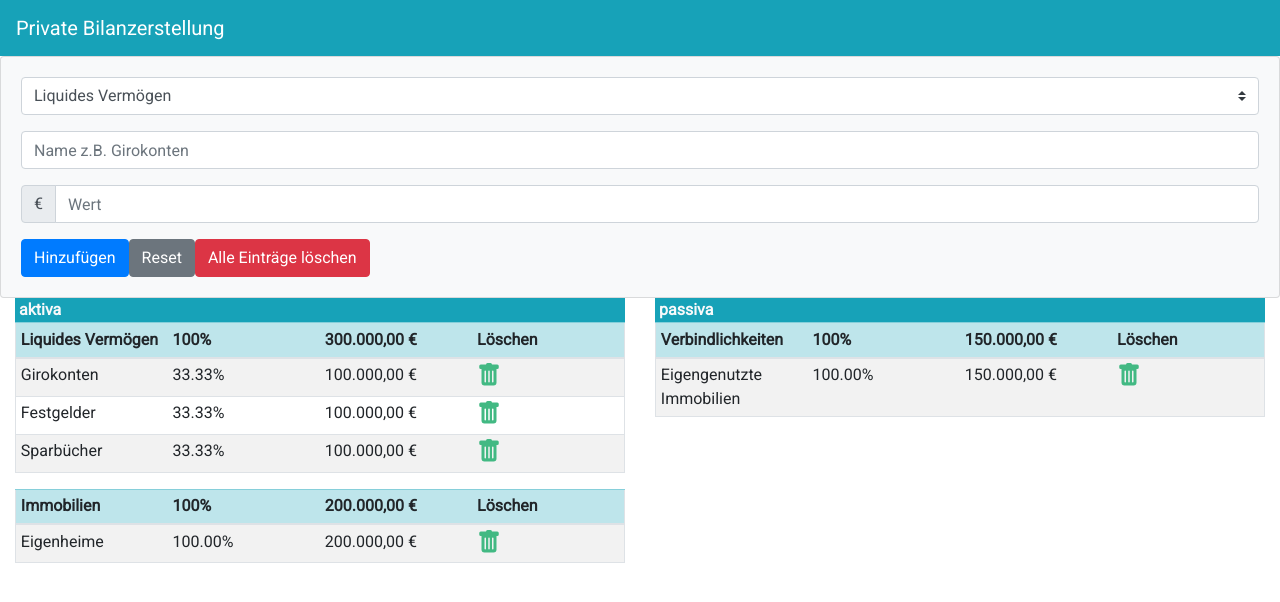
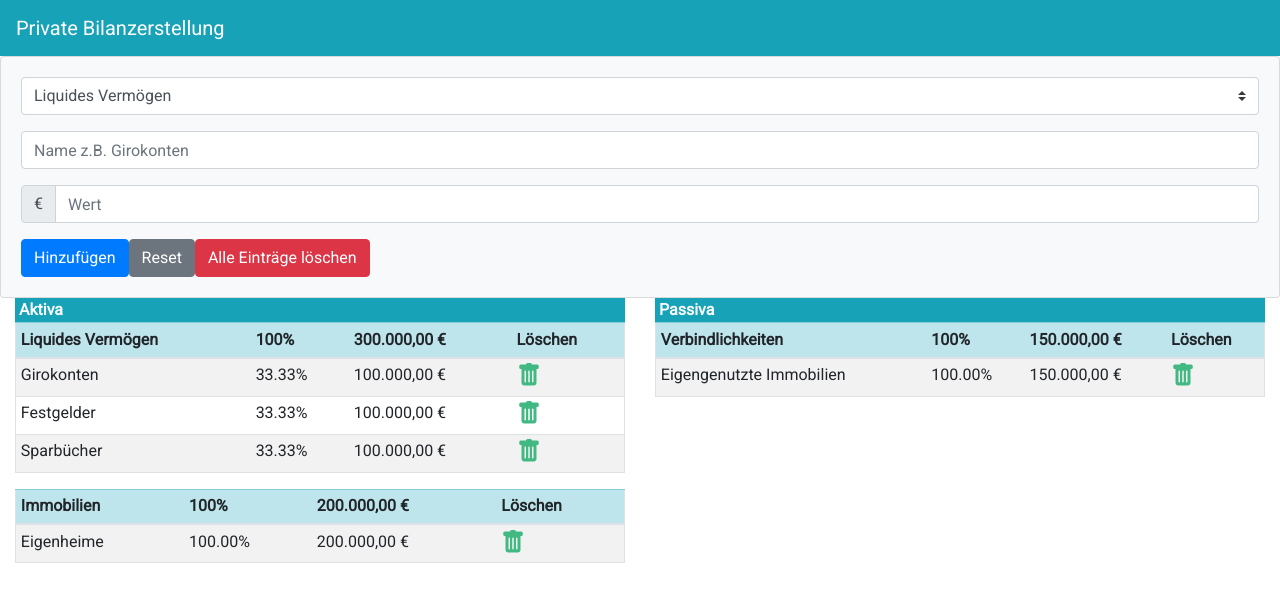
Before and after one commit to afshad1/pbs, a Vue app: page / in a window 1280 px wide. Shown: the top 602 px of the page. Built offline with nearby package versions, Linux system fonts and the light colour scheme.

Commit message:
header documentation; categories as objects

```diff
--- a/src/components/PBSTable.vue
+++ b/src/components/PBSTable.vue
@@ -3,24 +3,17 @@
     <b-container fluid>
       <b-row>
         <!-- For each category in cats -->
-        <b-col v-for="k in cats" :key="k.cat">
-          <!-- <b-card no-body>
-            <template v-slot:header>
-      <h5 class="mb-0">Hello World</h5>
-    </template>
-            <div class="bg-success text-light">
-              {{ k.cat }}
-            </div>
-          </b-card> -->
+        <b-col v-for="k in cats" :key="k.value">
+          <!-- Header for Aktiva/Passiva -->
           <div class="px-1 bg-info text-light">
-            <b>{{ k.cat }}</b>
+            <b>{{ k.text }}</b>
           </div>
         <div v-for="type in types" :key="type.value">
           <b-table
-          outlined fixed striped small
+          outlined striped small
           :fields="fields"
           :items="pbsdata"
-          v-if="type.cat === k.cat"
+          v-if="type.cat === k.value"
           :filter="type.value"
           :filter-function="filterPbs"
           head-row-variant="info"
@@ -79,8 +72,8 @@ export default {
     return {
       // TODO: Exlude cats/types from here and fetch from App.vue
       cats: [
-        { cat: 'aktiva' },
-        { cat: 'passiva' },
+        { text: 'Aktiva', value: 'aktiva' },
+        { text: 'Passiva', value: 'passiva' },
       ],
       types: [
         { text: 'Liquides Vermögen', value: 'liq', cat: 'aktiva' },
```
